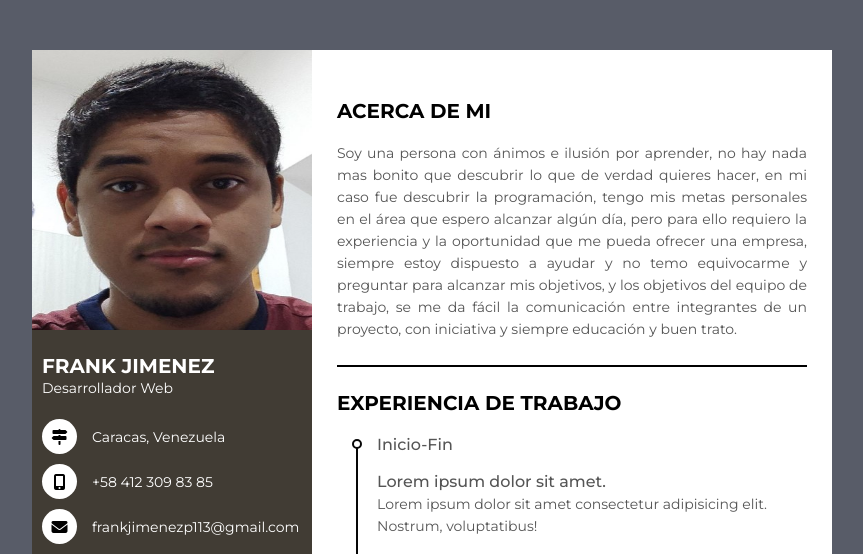
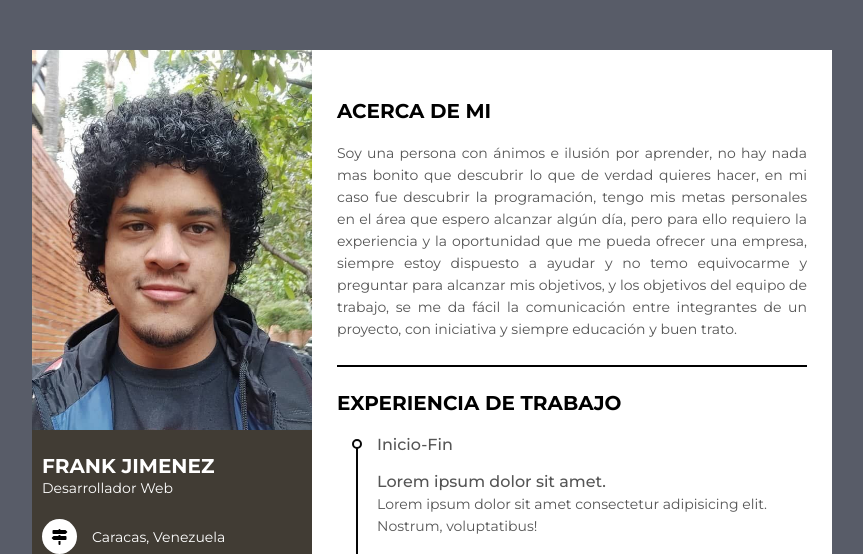
Before and after one commit to FaiaDoragon/Curriculum, a plain HTML site: page index.html in a window 1280 px wide. Shown: the top 554 px of the page, without its empty margins (208-1071 px from the left). Drawn offline with Linux system fonts and the light colour scheme.

Commit message:
curriculum: updated

```diff
--- a/index.html
+++ b/index.html
@@ -13,7 +13,7 @@
   <div class="resume">
     <div class="resume_left">
       <div class="resume_profile">
-        <img src="./Foto.jpg" alt="profile_pic">
+        <img src="./Foto.jpeg" alt="profile_pic">
       </div>
       <div class="resume_content">
         <div class="resume_item resume_info">
--- a/styles.css
+++ b/styles.css
@@ -40,7 +40,7 @@ body {
 
 .resume .resume_left .resume_profile {
   width: 100%;
-  height: 280px;
+  height: 380px;
 }
 
 .resume .resume_left .resume_profile img {
```
Also changed, not shown: Foto.PNG (deleted), Foto.jpeg (added), Foto.jpg (deleted).
